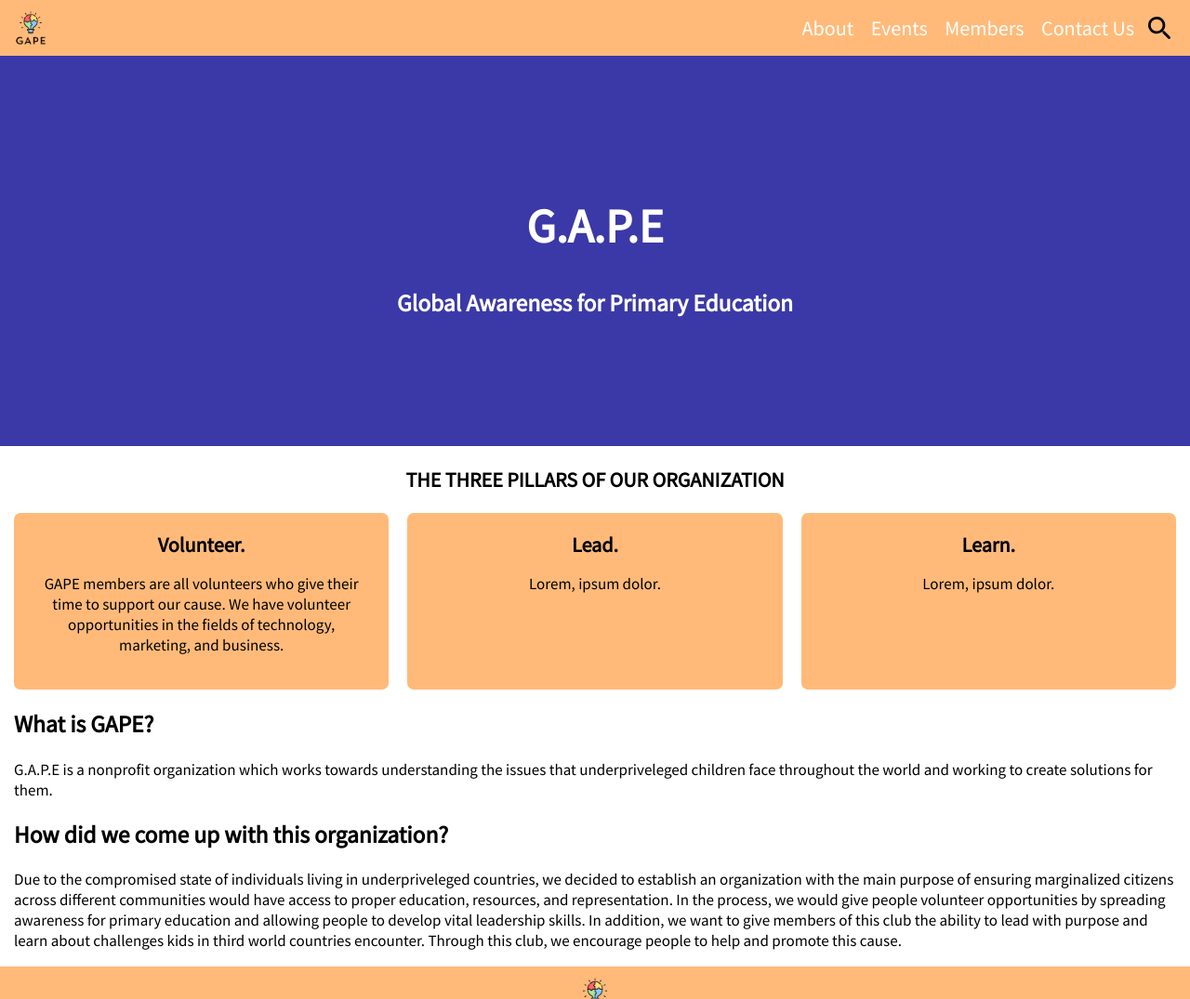
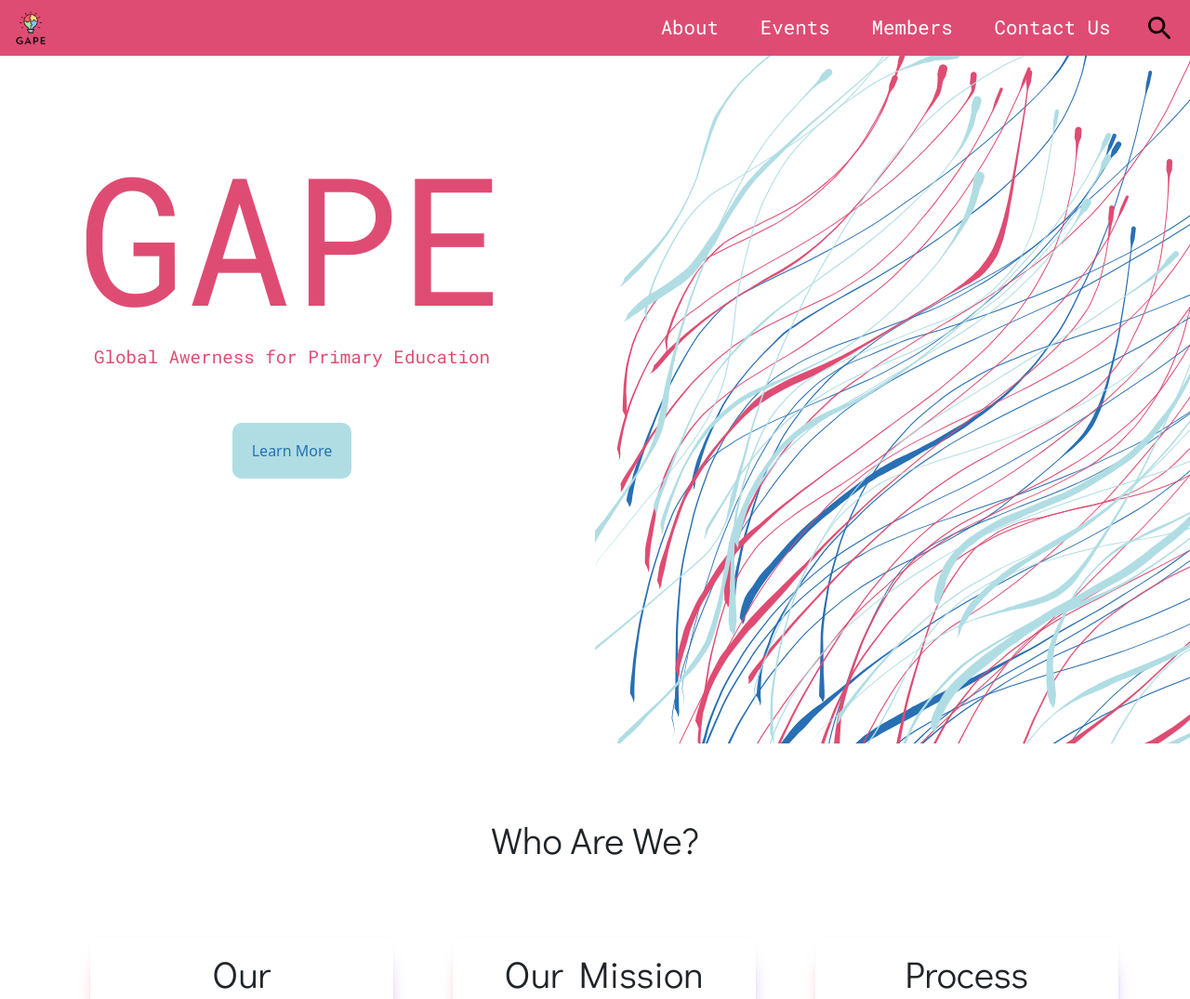
Before and after one commit to edisongape/edisongapewebsite, a plain HTML site: page public/index.html in a window 1280 px wide. Shown: the top 1075 px of the page at 93% size. Drawn offline with nearby package versions, Linux system fonts and the light colour scheme.

Commit message:
Co-authored-by: arohan0929@gmail.com <arohan0929@gmail.com>

```diff
--- a/public/index.html
+++ b/public/index.html
@@ -15,6 +15,7 @@
     <meta name="msapplication-TileColor" content="#da532c">
     <meta name="theme-color" content="#ffffff">
     <link rel="stylesheet" href="https://cdnjs.cloudflare.com/ajax/libs/font-awesome/4.7.0/css/font-awesome.min.css">
+    <link rel="stylesheet" href="https://cdn.jsdelivr.net/npm/bootstrap@5.1.3/dist/css/bootstrap.min.css" integrity="sha384-1BmE4kWBq78iYhFldvKuhfTAU6auU8tT94WrHftjDbrCEXSU1oBoqyl2QvZ6jIW3" crossorigin="anonymous">
 </head>
 <body>
 
@@ -62,7 +63,7 @@
                 <img src="images/logo.png" alt="GAPE Logo" height="40" />
             </a>
         </div>
-        <div class="navbar-desktop-links">
+        <div class="navbar-desktop-links" id="navbar-desktop-links">
             <a href="about.html">About</a>
             <a href="events.html">Events</a>
             <a href="members.html">Members</a>
@@ -76,41 +77,35 @@
             </svg>
         </button>
     </nav>
-    <div>
-        <h1>G.A.P.E</h1>
-        <h2>Global Awareness for Primary Education</h2>
-
-    </div>
+    <section>
+        <div class="row header-contents">
+            <div class="col-md-6">
+                <h1 id="header-big">GAPE</h1>
+                <p id="header-small">Global Awerness for Primary Education</p>
+                <button class="btn-pri">Learn More</button>
+            </div>
+            <div class="col-md-6" id="abstract-art-header"></div>
+        </div>
+    </section>
 </header>
-
-<main>
-  <section>
-    <h3 style="text-align:center;">THE THREE PILLARS OF OUR ORGANIZATION</h3>
-    <div class="who-we-are-grid">
-        <div>
-            <h3 style="text-align:center;">Volunteer.</h3>
-            <p style="text-align:center;">GAPE members are all volunteers who give their time to support our cause. We have volunteer opportunities in the fields of technology, marketing, and business.</p>
+<section class="about-us">
+    <h1 class="section-header">Who Are We?</h1>
+    <div class="row" id="three-pillars">
+        <div class="col-md-1"></div>
+        <div class="col-md-3" id="info-box">
+            <h1 class="info-box-header">Our Organization</h1>
+            <p class="info-box-p">The Edison Branch of GAPE works to serve the community in a multitude of ways for the betterment of our local Community. Our values mirror that of our community, with emphasis on compassion, knowledge, and selflessness.</p>
         </div>
-        <div>
-            <h3 style="text-align:center;">Lead.</h3>
-            <p style="text-align:center;">Lorem, ipsum dolor.</p>
+        <div class="col-md-3" id="info-box">
+            <h1 class="info-box-header">Our Mission</h1>
+            <p class="info-box-p">is to establish an organization to give children in our locality access to proper education, resources, and representation regardless of their background.</p>
         </div>
-        <div>
-            <h3 style="text-align:center;">Learn.</h3>
-            <p style="text-align:center;">Lorem, ipsum dolor.</p>
+        <div class="col-md-3" id="info-box">
+            <h1 class="info-box-header">Process</h1>
+            <p class="info-box-p">we would give people volunteer opportunities by spreading awareness for primary education and allowing people to develop vital leadership skills. In addition, we want to give members of this club the ability to lead with purpose and learn about challenges kids in third world countries encounter. Through this club, we encourage people to help and promote this cause.</p>
         </div>
     </div>
-  </section>
-  <section>
-    <section>
-    <h2>What is GAPE?</h2>
-    <p>G.A.P.E is a nonprofit organization which works towards understanding the issues that underpriveleged children face throughout the world and working to create solutions for them.</p>
-  </section>
-  <section>
-    <h2>How did we come up with this organization?</h2>
-    <p>Due to the compromised state of individuals living in underpriveleged countries, we decided to establish an organization with the main purpose of ensuring marginalized citizens across different communities would have access to proper education, resources, and representation. In the process, we would give people volunteer opportunities by spreading awareness for primary education and allowing people to develop vital leadership skills. In addition, we want to give members of this club the ability to lead with purpose and learn about challenges kids in third world countries encounter. Through this club, we encourage people to help and promote this cause.</p>
-  </section>
-</main>
+</section>
 
   <script src="main.js"></script>
     <div class="footer">
--- a/public/style.css
+++ b/public/style.css
@@ -1,3 +1,5 @@
+@import url('https://fonts.googleapis.com/css2?family=Roboto+Mono&family=Source+Sans+Pro&display=swap');
+@import url('https://fonts.googleapis.com/css2?family=Didact+Gothic&family=Roboto+Mono&family=Source+Sans+Pro&display=swap');
 html, body{
     margin: 0;
 }
@@ -46,7 +48,7 @@ p{
     padding-left: 15px;
     padding-right: 15px;
     height: 45px;
-    background-color: rgb(255, 186, 121);
+    background-color: white;
 }
 
 #navbar-mobile button{
@@ -60,6 +62,8 @@ p{
 
 #navbar-desktop{
     display: none;
+    background-color: rgba(255, 255, 255, 0);
+    /*border-bottom: 0.01px solid gray;*/
 }
 
 #side-mobile-navbar{
@@ -110,10 +114,10 @@ p{
         grid-template-columns: max-content 1fr max-content;
         align-items: center;
         text-align: center;
-        height: 60px;
+        height: 7.5vh;
         padding-left: 15px;
         padding-right: 15px;
-        background-color: rgb(255, 186, 121);
+        background-color: #df4c73;
     }
     #navbar-desktop button{
         border: none;
@@ -128,6 +132,8 @@ p{
         text-decoration: none;
         font-size: 1.3em;
         padding-left: 15px;
+        font-family: 'Roboto Mono', monospace;
+        margin-right: 2vw;
     }
 }
 
@@ -137,15 +143,15 @@ main{
 }
 
 #main-header-top{
-    height: 60vh;
+    height: 100vh;
     background: linear-gradient(#3b39a7, hsl(241, 49%, 54%));
-    background: #3b39a7;
+    background: white;
     /*background-image: url("images/purplebg.jpg");*/
     display: grid;
     grid-template-rows: max-content 1fr;
     align-items: center;
     text-align: center;
-    color: white;
+    color: black;
 }
 
 
@@ -166,7 +172,7 @@ main{
 }
 
 .footer{
-    background-color: rgb(255, 186, 121);
+    background-color: #286fb4;
     align-items: center;
     text-align: center;
     height: 140px;
@@ -176,5 +182,134 @@ main{
 .contact{
     text-align: center;
 }
+
+#abstract-art-header {
+    background-image: url("./images/abstractart.png");
+}
+
+.header-contents {
+    height: 92.5vh;
+}
+
+
+nav {
+    /*box-shadow: 0 2px 4px 0 rgba(0,0,0,.2);*/
+    /*border-bottom: 10px solid black; */
+}
 /* #373E98 */
 /* #F16775 */
+
+#navbar-desktop-links {
+    color: black;
+}
+
+#header-big {
+    font-size: 15vw;
+    color: #df4c73;
+    margin-bottom: 0;
+    margin-top: 10vh;
+    padding-bottom: 0;
+    font-family: 'Roboto Mono', monospace;
+}
+
+a {
+}
+
+#header-small {
+    margin-top: 0;
+    font-size: 1.5vw;
+    color: #df4c73;
+    font-family: 'Roboto Mono', monospace;
+}
+
+.btn-pri {
+    margin-top: 5vh;
+    height: 7.5vh;
+    background-color: #B0DDE4;
+    width: 10vw;
+    border-radius: 10px;
+    border: none;
+    color: #286fb4;
+}
+
+.btn-pri:hover{
+    background-color: #b0dde4c5;
+}
+header{
+    height: 100vh;
+}
+
+section {
+    height: 100vh;
+}
+
+.section-header {
+    margin-top: 10vh;
+    text-align: center;
+    font-family: 'Didact Gothic', sans-serif;
+}
+
+.info-box-header {
+    text-align: center;
+}
+
+.info-box-p {
+    text-align: center;
+}
+
+#info-box {
+    margin-right: 5vw;
+}
+
+#three-pillars {
+    margin-top: 10vh;
+}
+
+#info-box {
+    background: hsl(0, 0%, 100%);
+    padding: 16px 24px;
+    position: relative;
+    border-radius: 8px;
+    box-shadow: 0 0 0 1px rgba(0,0,0,.01);
+    font-family: 'Didact Gothic', sans-serif;
+}
+#info-box::after{
+    position: absolute;
+    content: "";
+    top: 15px;
+    left: 0;
+    right: 0;
+    z-index: -1;
+    height: 100%;
+    width: 100%;
+    transform: scale(0.9) translateZ(0);
+    filter: blur(15px);
+    background: linear-gradient(
+      to left,
+      #ff5770,
+      #e4428d,
+      #c42da8,
+      #9e16c3,
+      #6501de,
+      #9e16c3,
+      #c42da8,
+      #e4428d,
+      #ff5770
+    );
+    background-size: 200% 200%;
+    animation: animateGlow 1.25s linear infinite;
+}
+
+@keyframes animateGlow {
+    0% {
+      background-position: 0% 50%;
+    }
+    100% {
+      background-position: 200% 50%;
+    }
+  }
+
+
+#info {
+
+}
--- a/style.css
+++ b/style.css
@@ -113,7 +113,9 @@ p{
         height: 60px;
         padding-left: 15px;
         padding-right: 15px;
-        background-color: #3b39a7;
+        background-color: white;
+        border-bottom: 200px;
+        border-color: black;
     }
     #navbar-desktop button{
         border: none;
@@ -139,8 +141,7 @@ main{
 #main-header-top{
     height: 100vh;
     background: linear-gradient(#3b39a7, hsl(241, 49%, 54%));
-    background: #3b39a7;
-    background-image: url("public/images/books.jpg");
+    background: white;
     display: grid;
     grid-template-rows: max-content 1fr;
     align-items: center;
@@ -179,3 +180,9 @@ main{
 }
 /* #373E98 */
 /* #F16775 */
+
+
+
+#cor-img {
+    width: 50px;
+}
```
Also changed, not shown: public/images/abstractart.png (added).
